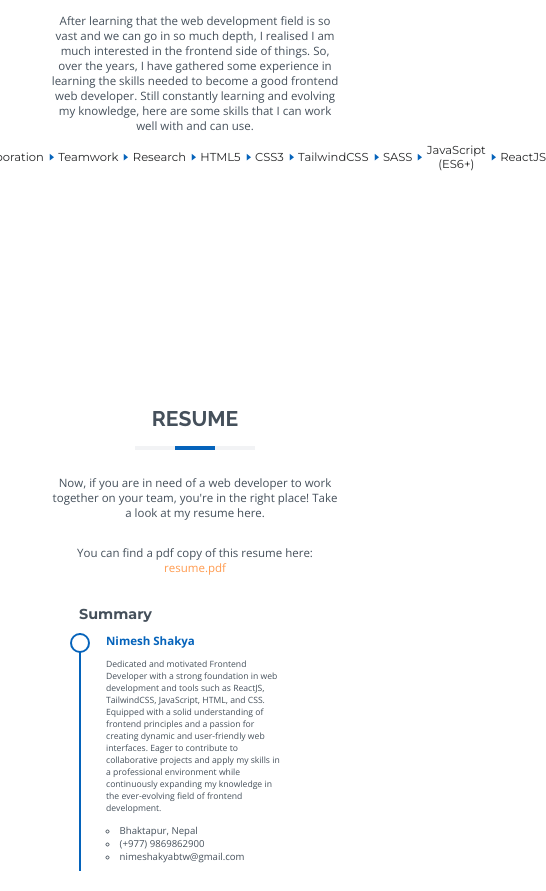
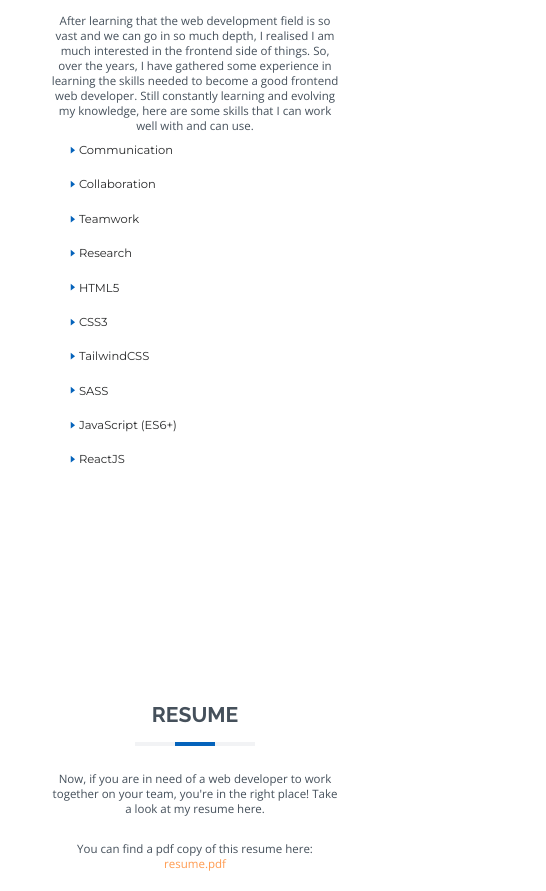
Before and after one commit to nimeshakya/nimeshakya.github.io, a React (Vite) app: page / in a window 390 px wide. Shown: the part 3140-4031 px from the top of the page, 546 px wide, since content can reach past the window. Built offline with nearby package versions, Linux system fonts and the light colour scheme.

Commit message:
animation working for small screens

```diff
--- a/src/components/Skills/Skills.scss
+++ b/src/components/Skills/Skills.scss
@@ -42,7 +42,7 @@
         ul {
             li {
                 width: 50%;
-                flex: 25%;
+                flex: 50%;
                 span {
                     &:nth-child(2) {
                         font-size: 1rem;
@@ -56,10 +56,10 @@
 @media screen and (max-width: 630px) {
     #skills {
         ul {
-            flex-wrap: nowrap;
             max-height: none;
+            align-items: center;
             li {
-                width: 100%;
+                width: 50%;
                 flex: 100%;
                 margin: 10px 0;
                 span {
```
